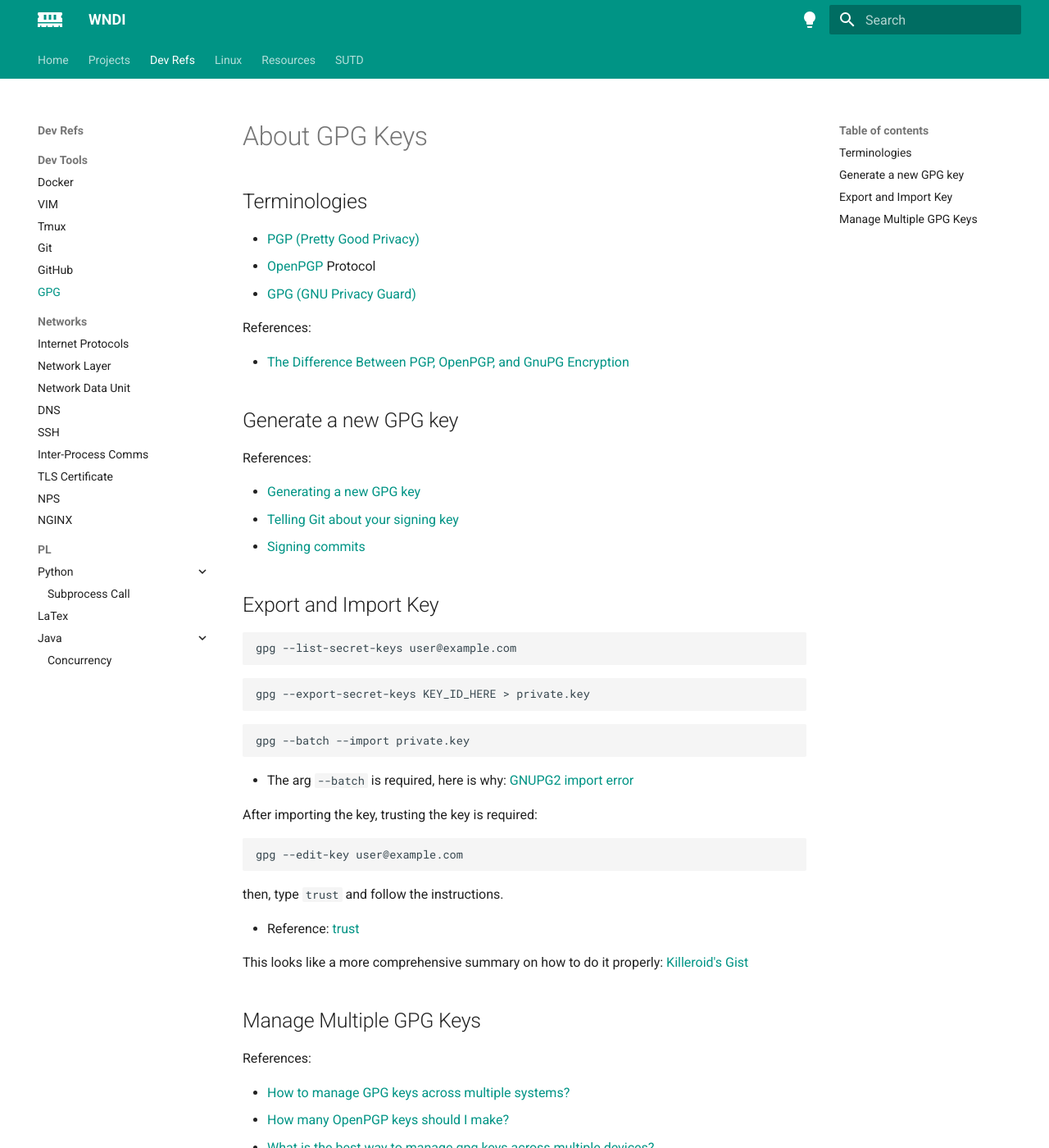
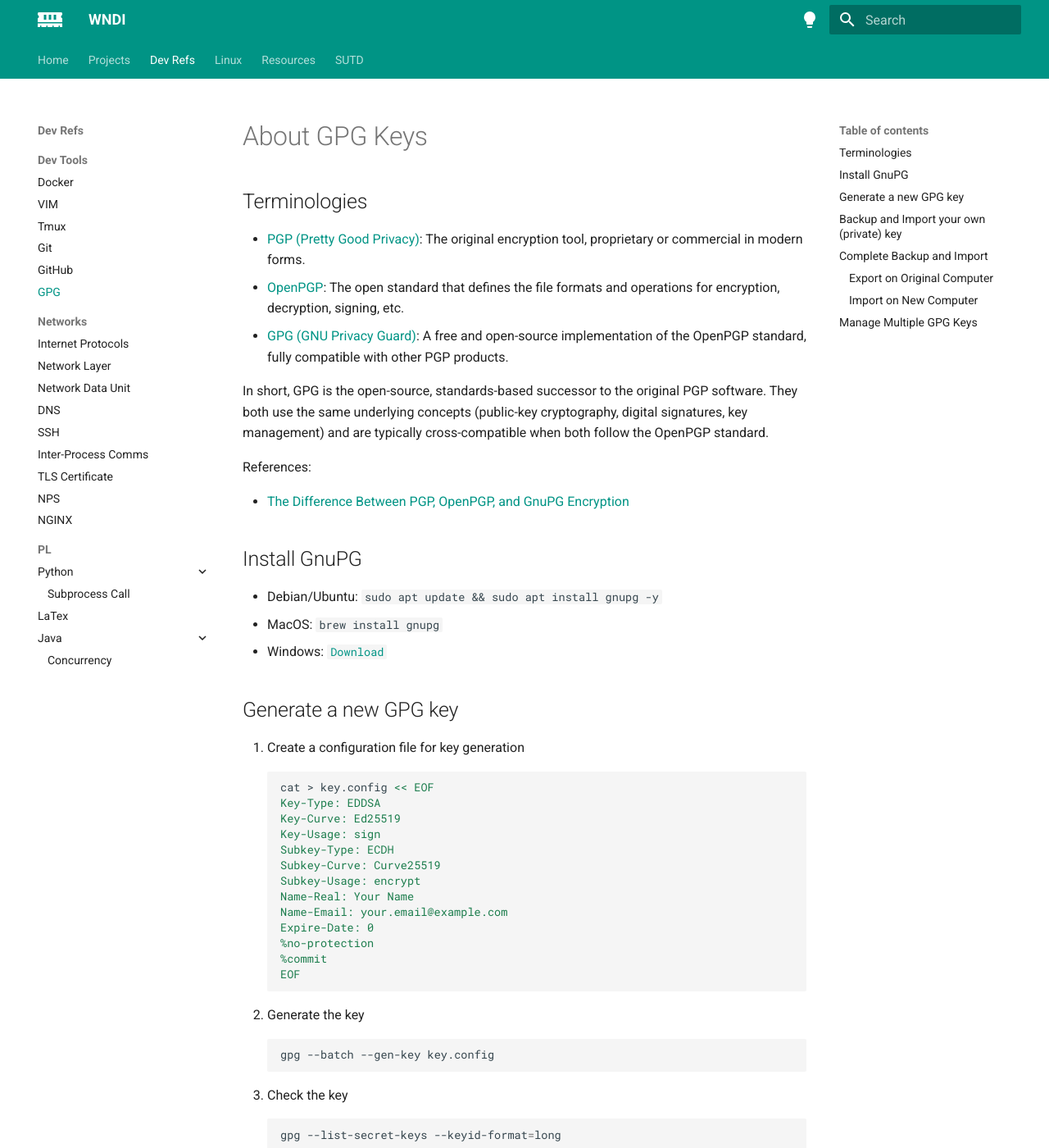
Before and after one commit to MarkHershey/docs, an MkDocs documentation site: the page built from docs/pages/dev/gpg.md, in a window 1280 px wide and 1400 px high. Shown: the whole window at 82% size. Built offline with MkDocs 1.6.1 and Material for MkDocs 9.7.7, drawn with Linux system fonts in a browser that asks for light colours; some of the changed text lies outside the part shown.

Commit message:
Enhance GPG documentation with detailed installation, key generation, backup, and import instructions. Expanded terminologies and added comprehensive steps for managing GPG keys across different platforms.

````diff
--- a/docs/pages/dev/gpg.md
+++ b/docs/pages/dev/gpg.md
@@ -2,15 +2,50 @@
 
 ## Terminologies
 
-- [PGP (Pretty Good Privacy)](https://en.wikipedia.org/wiki/Pretty_Good_Privacy)
-- [OpenPGP](https://en.wikipedia.org/wiki/Pretty_Good_Privacy#OpenPGP) Protocol
-- [GPG (GNU Privacy Guard)](https://gnupg.org/)
+- [PGP (Pretty Good Privacy)](https://en.wikipedia.org/wiki/Pretty_Good_Privacy): The original encryption tool, proprietary or commercial in modern forms.
+- [OpenPGP](https://en.wikipedia.org/wiki/Pretty_Good_Privacy#OpenPGP): The open standard that defines the file formats and operations for encryption, decryption, signing, etc.
+- [GPG (GNU Privacy Guard)](https://gnupg.org/): A free and open-source implementation of the OpenPGP standard, fully compatible with other PGP products.
+
+In short, GPG is the open-source, standards-based successor to the original PGP software. They both use the same underlying concepts (public-key cryptography, digital signatures, key management) and are typically cross-compatible when both follow the OpenPGP standard.
 
 References:
 
 - [The Difference Between PGP, OpenPGP, and GnuPG Encryption](https://www.ipswitch.com/blog/the-difference-between-pgp-openpgp-and-gnupg-encryption)
 
+## Install GnuPG
+
+- Debian/Ubuntu: `sudo apt update && sudo apt install gnupg -y`
+- MacOS: `brew install gnupg`
+- Windows: [`Download`](https://www.gpg4win.org/)
+
+
 ## Generate a new GPG key
+
+1. Create a configuration file for key generation
+    ```bash
+    cat > key.config << EOF
+    Key-Type: EDDSA
+    Key-Curve: Ed25519
+    Key-Usage: sign
+    Subkey-Type: ECDH
+    Subkey-Curve: Curve25519
+    Subkey-Usage: encrypt
+    Name-Real: Your Name
+    Name-Email: your.email@example.com
+    Expire-Date: 0
+    %no-protection
+    %commit
+    EOF
+    ```
+2. Generate the key
+    ```bash
+    gpg --batch --gen-key key.config
+    ```
+3. Check the key
+    ```bash
+    gpg --list-secret-keys --keyid-format=long
+    ```
+
 
 References:
 
@@ -18,33 +53,95 @@
 - [Telling Git about your signing key](https://docs.github.com/en/authentication/managing-commit-signature-verification/telling-git-about-your-signing-key)
 - [Signing commits](https://docs.github.com/en/authentication/managing-commit-signature-verification/signing-commits)
 
-## Export and Import Key
+## Backup and Import your own (private) key
 
-```
-gpg --list-secret-keys user@example.com
-```
+1. List your keys
+    ```bash
+    gpg --list-secret-keys --keyid-format=long
+    ```
+2. Export private key (includes all subkeys)
+    ```bash
+    gpg --export-secret-keys KEY_ID_HERE > private.key
+    ```
+3. Import the key
+    ```bash
+    gpg --batch --import private.key
+    ```
+   - The arg `--batch` is required, here is why: [GNUPG2 import error](https://superuser.com/a/1327486)
 
-```
-gpg --export-secret-keys KEY_ID_HERE > private.key
-```
-
-```
-gpg --batch --import private.key
-```
-
-- The arg `--batch` is required, here is why: [GNUPG2 import error](https://superuser.com/a/1327486)
-
-After importing the key, trusting the key is required:
-
-```
-gpg --edit-key user@example.com
-```
-
-then, type `trust` and follow the instructions.
-
-- Reference: [trust](https://unix.stackexchange.com/a/407070)
+4. After importing the key, trusting the key is required:
+    ```bash
+    gpg --edit-key user@example.com
+    ```
+   - then, type `trust` and follow the instructions, set the trust level to 5 (ultimate trust) for your own key.
+   - Reference: [trust](https://unix.stackexchange.com/a/407070)
 
 This looks like a more comprehensive summary on how to do it properly: [Killeroid's Gist](https://gist.github.com/Killeroid/6361944d0694e474fb94cc42a3b119d1)
+
+
+## Complete Backup and Import
+
+### Export on Original Computer
+
+1. Export your private key (includes your subkeys and public keys)
+    ```bash
+    gpg --armor --export-secret-keys your.email@example.com > private.gpg
+    ```
+
+2. Export entire public keyring (includes all imported keys)
+    ```bash
+    gpg --armor --export > all_public_keys.gpg
+    ```
+
+3. Export trust database
+    ```bash
+    gpg --export-ownertrust > trust.txt
+    ```
+
+4. Create a secure archive
+    ```bash
+    tar -czf gpg-complete-backup.tar.gz private.gpg all_public_keys.gpg trust.txt
+    gpg -c gpg-complete-backup.tar.gz  # Encrypt the archive with a passphrase
+    ```
+
+5. Securely delete the unencrypted files
+    ```bash
+    shred -u private.gpg all_public_keys.gpg trust.txt gpg-complete-backup.tar.gz
+    ```
+
+### Import on New Computer
+
+1. Decrypt the backup
+    ```bash
+    gpg -d gpg-complete-backup.tar.gz > gpg-complete-backup-decrypted.tar.gz
+    tar xzf gpg-complete-backup-decrypted.tar.gz
+    ```
+
+2. Import your private key (this automatically imports your public key too)
+    ```bash
+    gpg --import private.gpg
+    ```
+
+3. Import all public keys
+    ```bash
+    gpg --import all_public_keys.gpg
+    ```
+
+4. Import trust database
+    ```bash
+    gpg --import-ownertrust trust.txt
+    ```
+
+5. Verify the setup
+    ```bash
+    gpg --list-secret-keys  # Should show your private keys
+    gpg --list-keys        # Should show all public keys
+    ```
+
+6. Clean up
+    ```bash
+    shred -u private.gpg all_public_keys.gpg trust.txt gpg-complete-backup-decrypted.tar.gz
+    ```
 
 ## Manage Multiple GPG Keys
 
````
